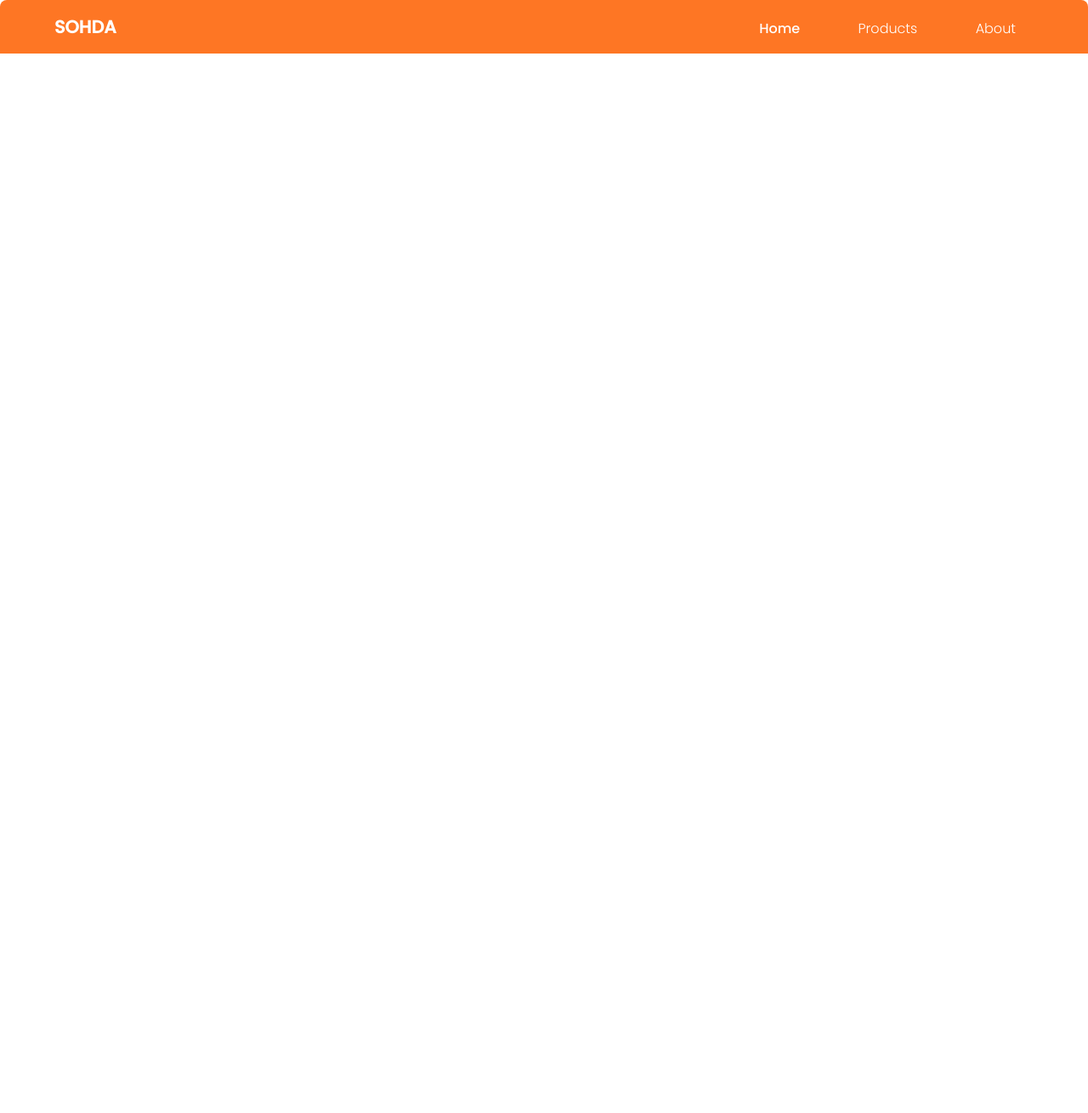
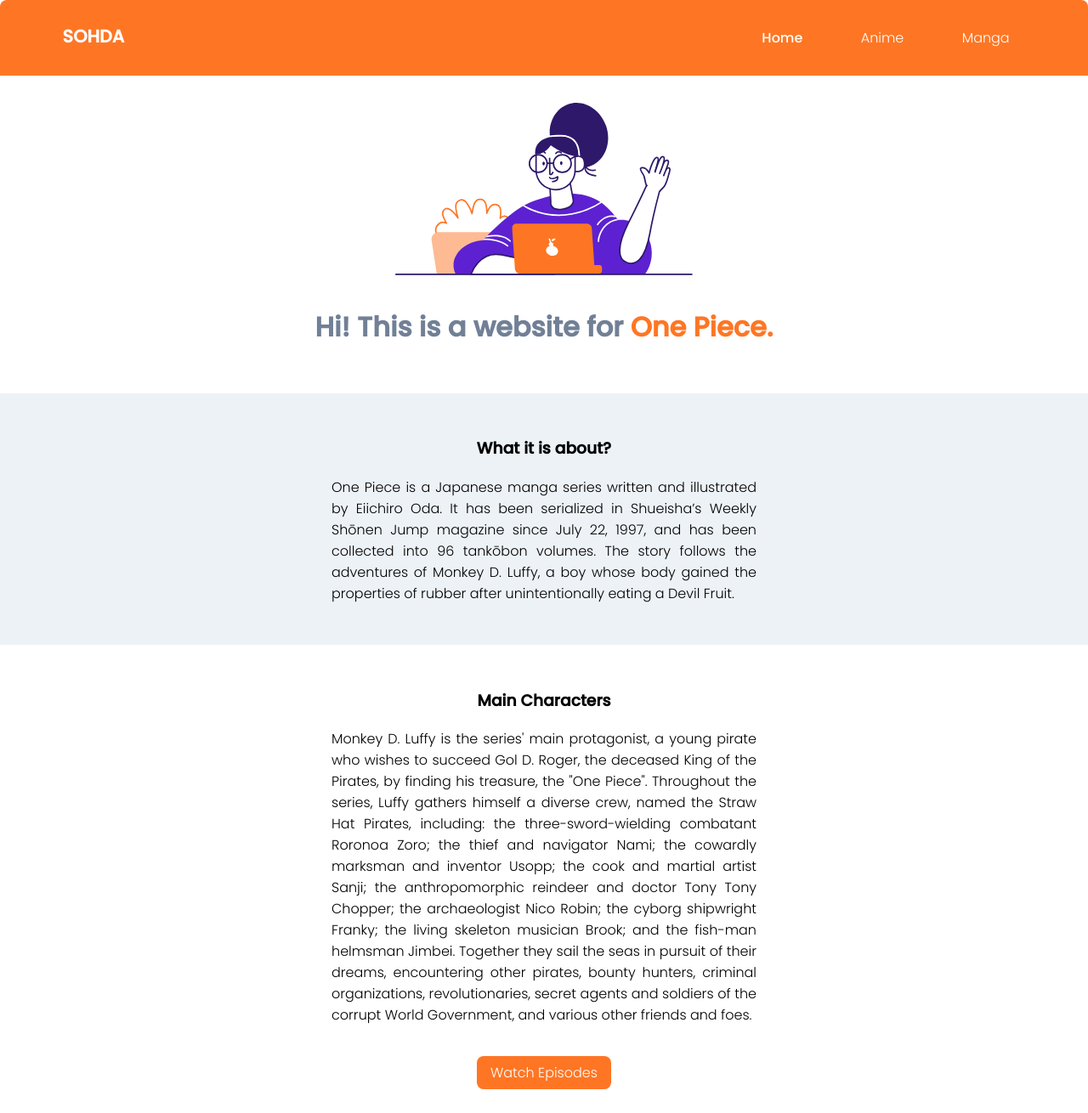
Before and after one commit to SOHDA31/Website, a plain HTML site: page index.html in a window 1280 px wide. Shown: the top 1310 px of the page at 85% size. Before the commit the page ends 800 px from the top, so only its background shows below. Drawn offline with Linux system fonts and the light colour scheme.

Commit message:
added final index

```diff
--- a/index.html
+++ b/index.html
@@ -10,17 +10,84 @@
 <body>
     <nav class="container navigation">
         <div class="nav-brand ">SOHDA</div>
-        <ul class="list-nonbullet nav-pills">
+        <ul style="padding-inline-start: 0px"class="list-nonbullet nav-pills">
             <li class="list-item-inline ">
                 <a class="link link-active" href="/">Home</a>
             </li>
             <li class="list-item-inline ">
-                <a class="link" href="/">Products</a>
+                <a class="link" href="/">Anime</a>
             </li>
             <li class="list-item-inline ">
-                <a class="link" href="/">About</a>
+                <a class="link" href="/">Manga</a>
             </li>
         </ul>
     </nav>
+
+    <header class="hero">
+        <img class="hero-img" src="images/hero.svg" alt="A photo">
+        <h1 class="hero-heading">Hi! This is a website for<span style="color: var(--primary-color);"> One Piece.</span></h1>
+    </header>
+
+    <section class="section off-white">
+        <div class="container container-center">
+            <h3>What it is about?</h3>
+            <p>One Piece is a Japanese manga series written and illustrated by Eiichiro Oda. It has been serialized in Shueisha’s Weekly Shōnen
+                Jump magazine since July 22, 1997, and has been collected into 96 tankōbon volumes. The story follows the adventures of Monkey D.
+                Luffy, a boy whose
+                body gained the properties of rubber after unintentionally eating a Devil Fruit.</p>
+        </div>
+    </section>
+
+    <section class="section">
+        <div class="container container-center">
+            <h3>Main Characters</h3>
+            <p>
+                Monkey D. Luffy is the series' main protagonist, a young pirate who wishes to succeed Gol D. Roger, the deceased King of the Pirates, by finding his treasure, the "One Piece". Throughout the series, Luffy gathers himself a diverse crew, named the Straw Hat Pirates, including:
+                the three-sword-wielding combatant Roronoa Zoro; the thief and navigator Nami; the cowardly marksman and inventor Usopp; the cook and martial artist Sanji; the anthropomorphic reindeer and doctor Tony Tony Chopper; the archaeologist Nico Robin; the cyborg shipwright Franky;
+                the living skeleton musician Brook; and the fish-man helmsman Jimbei. Together they sail the seas in pursuit of their dreams, encountering other pirates, bounty hunters, criminal organizations,
+                revolutionaries, secret agents and soldiers of the corrupt World Government, and various other friends and foes.
+            </p>
+            <p style="text-align: center; padding-top: 27px;">
+            <a class="link link-primary" href="https://en.wikipedia.org/wiki/One_Piece">Watch Episodes</a>
+            </p>
+            </div>
+
+    </section>
+
+    <section class="section off-white">
+        <div class="container container-center">
+            <h3>Awards and accolades</h3>
+            <p>One Piece was nominated for the 23rd Kodansha Manga Award in the shōnen category in 1999. It was a finalist for the Tezuka Osamu Cultural Prize three times in a row from 2000 to 2002.
+                The manga was nominated for Favorite Manga Series in Nickelodeon Magazine's 2009 Comics Awards.
+                On June 15, 2015, it was announced that Eiichiro Oda and One Piece had set the Guinness World Record for "The most copies published for the same comic book series by a single author" with 320,866,000 copies printed worldwide as of December 2014.
+            </p>
+            <p style="text-align: center; padding-top: 27px;">
+                <a class="link link-secondary" href="https://en.wikipedia.org/wiki/One_Piece">See Characters</a>
+            </p>
+        </div>
+    </section>
+
+
+    <footer class="footer">
+        <h3 class="footer-header">One Piece Social media links</h3>
+        <ul class="social-links list-nonbullet">
+            <li class="list-item-inline">
+                <a class="link-footer" href="https://twitter.com/onepieceanime?lang=en">
+                    Twitter
+                </a>
+            </li>
+            <li class="list-item-inline">
+                <a class="link-footer" href="https://www.instagram.com/onepieceofficial/?hl=en">
+                    Instagram
+                </a>
+            </li>
+            <li class="list-item-inline">
+                <a class="link-footer" href="https://www.reddit.com/r/OnePiece/">
+                    Reddit
+                </a>
+            </li>
+        </ul>
+    </footer>
+
 </body>
 </html>
--- a/style.css
+++ b/style.css
@@ -11,6 +11,10 @@ body {
     font-family: 'Poppins',
     sans-serif;
     margin: 0px;
+}
+
+p {
+    font-weight: lighter;
 }
 
 /* container */
@@ -30,12 +34,14 @@ padding: 1rem 1rem;
     text-decoration: none;
     padding: 0.5rem 1rem;
 
+
 }
 
 .link-primary{
     background-color: var(--primary-color);
     border-radius: 0.5rem;
     color: white;
+
 }
 
 .link-secondary{
@@ -58,6 +64,7 @@ hr{
 .list-item-inline{
     display: inline;
     padding: 0.5rem 1rem;
+
 }
 
 /* Navigation */
@@ -67,23 +74,34 @@ hr{
     padding: 1rem;
     font-weight: lighter;
     border-radius: 0.5rem 0.5rem 0rem 0rem;
+
+}
+
+nav {
+    overflow-x: hidden;
 }
 
 .nav-brand{
     font-weight: bold;
     font-size: 1.3rem;
     display: inline;
-    padding-left: 3rem;
+    margin-left: 3.6rem;
+    margin-right: 43rem;
+    margin-block-start: 1rem;
+    padding-top: 1px;
 }
 
 .navigation .link{
     color: white;
+
 }
 
 .nav-pills{
     text-align: right;
-    display: inline;
-    padding: 0rem 0rem 0rem 45rem;
+    display: inline-block;
+    margin-left: 1.6rem;
+    margin-right: 24px;
+
 }
 
 .navigation .link-active{
@@ -120,7 +138,7 @@ hr{
 }
 
 .section p {
-    text-align: center;
+    text-align: justify;
 }
 
 .off-white {
@@ -137,6 +155,12 @@ hr{
 
 }
 
+.footer-header {
+    color: #933700;
+    margin-bottom: 40px;
+    margin-top: 30px;
+}
+
 .footer .link {
     color: white;
 }
@@ -144,3 +168,9 @@ hr{
 .footer ul {
     padding-inline-start: 0px;
 }
+
+.link-footer {
+    text-decoration: none;
+    color: white;
+
+}
```
